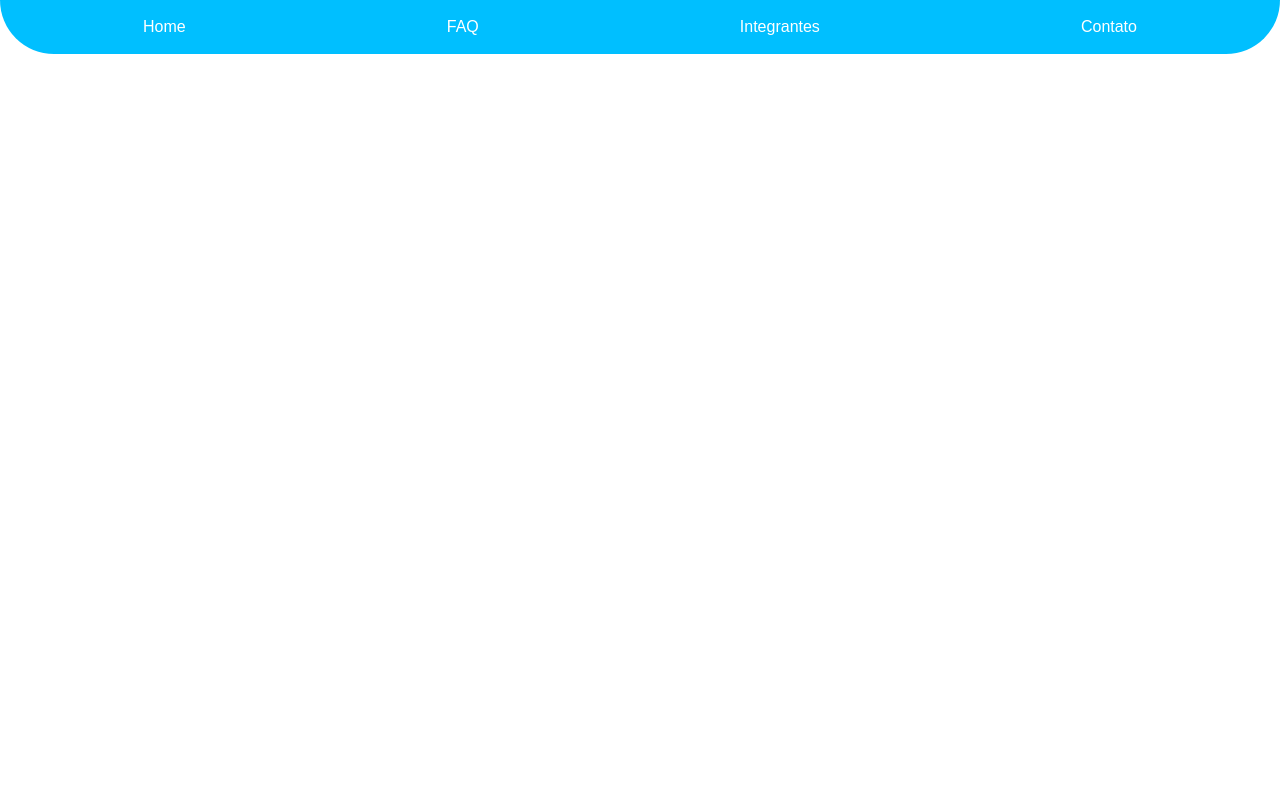
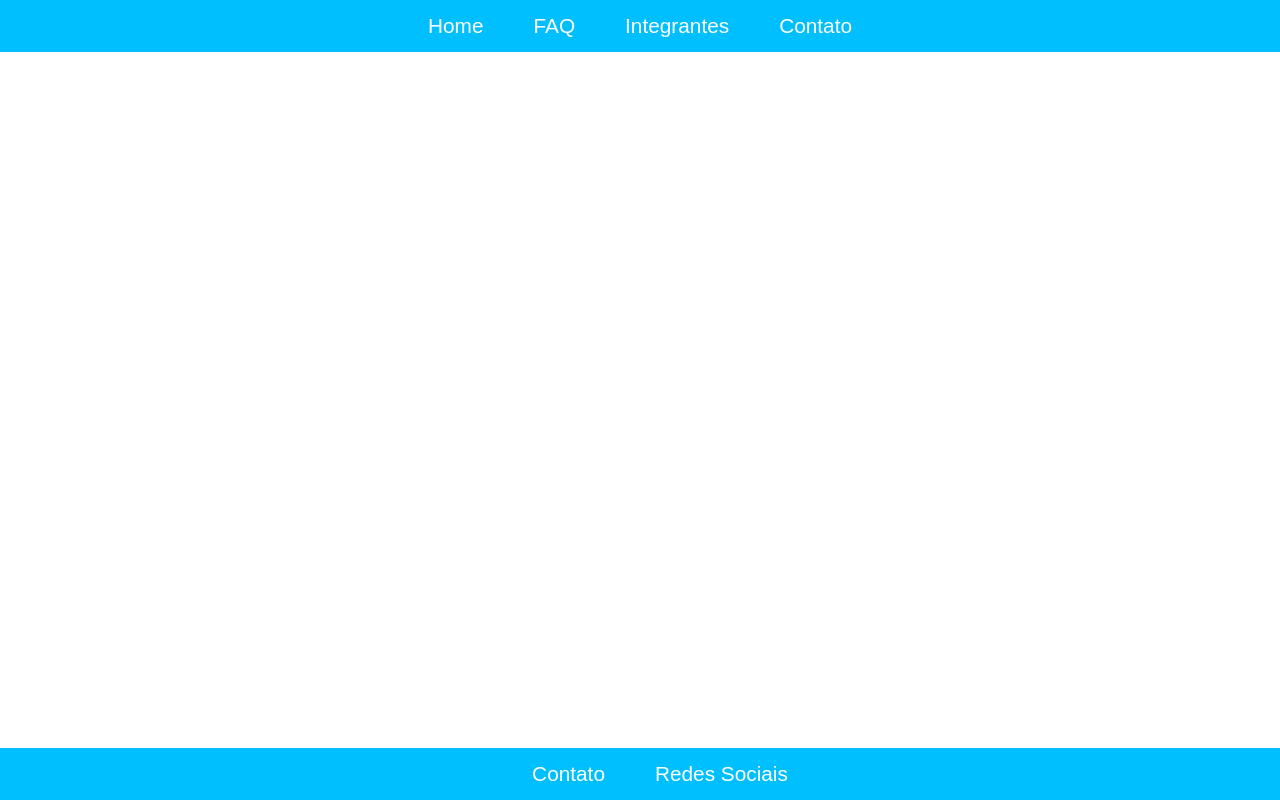
Before and after one commit to challenge-1tdspj/front-end, a plain HTML site: page index.html in a window 1280 px wide. Drawn offline with Linux system fonts and the light colour scheme.

Commit message:
Rodape e animação de botões adicionados

```diff
--- a/css/style.css
+++ b/css/style.css
@@ -2,34 +2,49 @@ body {
     margin: 0;
     font-family: Arial, sans-serif;
 }
-nav {
+nav, footer {
   background: #00bfff;
   padding: 0 20px;
-    border-bottom-left-radius: 100px;
-    border-bottom-right-radius: 100px;
 }
-nav ul {
+nav ul, footer ul {
   list-style: none;
   margin: 0;
   padding: 0;
-    width: 100%;
   display: flex;
-    align-items: center;
-    justify-content: space-around;
+  justify-content: center;
 }
-nav ul li {
-    margin: 0 15px 0 0;
+nav ul li, footer ul li {
+  margin: 0 50px 0 0;
 }
-nav ul li:last-child {
+
+nav ul li:last-child, footer ul li:last-child {
   margin-right: 0;
 }
-nav ul li a {
+nav ul li a, footer ul li a {
   color: #fff;
   text-decoration: none;
-    padding: 18px 0;
+  padding: 14px 0;
   display: block;
-    transition: color 0.2s;
+  transition:
+    color 0.2s,
+    background 0.4s,
+    box-shadow 0.4s,
+    border-radius 0.4s,
+    transform 0.4s,
+    padding 0.4s;
+  font-size: 1.3rem;
 }
-nav ul li a:hover {
-    color: #ffd700;
+
+nav ul li a:hover, footer ul li a:hover {
+  color: #003366;
+  background: #fff;
+  border-radius: 12px;
+  box-shadow: 0 2px 8px rgba(0,0,0,0.08);
+  transform: scale(1.12);
+  padding: 14px 18px;
 }
+footer {
+  position: fixed;
+  width: 100%;
+  bottom: 0;
+}
--- a/index.html
+++ b/index.html
@@ -16,5 +16,12 @@
     </ul>
   </nav>
   <!-- Conteúdo da página aqui -->
+
+  <footer>
+    <ul>
+      <li><a href="#">Contato</a></li>
+      <li><a href="#">Redes Sociais</a></li>
+    </ul>
+  </footer>
 </body>
 </html>
```
Lines whose indentation alone changed are shown as unchanged.
